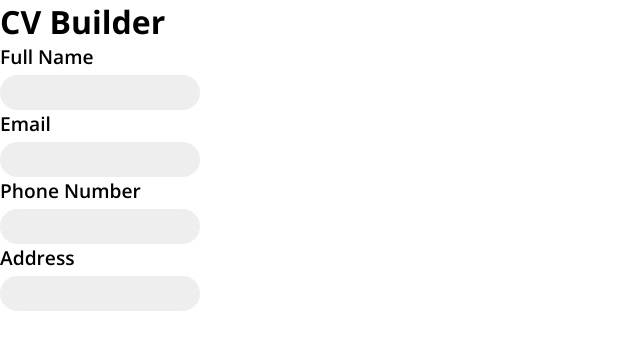
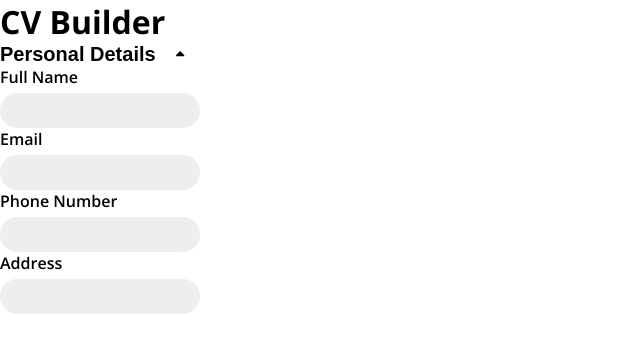
Before and after one commit to hipip/CV-Builder, a React (Vite) app: page / in a window 1280 px wide. Shown: the top 352 px of the page, without its empty margins (0-640 px from the left). Built offline with nearby package versions, Linux system fonts and the light colour scheme.

Commit message:
Add fontawesome & open/close section feature

```diff
--- a/package.json
+++ b/package.json
@@ -10,6 +10,11 @@
     "preview": "vite preview"
   },
   "dependencies": {
+    "@fortawesome/fontawesome-svg-core": "^6.7.1",
+    "@fortawesome/free-brands-svg-icons": "^6.7.1",
+    "@fortawesome/free-regular-svg-icons": "^6.7.1",
+    "@fortawesome/free-solid-svg-icons": "^6.7.1",
+    "@fortawesome/react-fontawesome": "^0.2.2",
     "react": "^18.3.1",
     "react-dom": "^18.3.1"
   },
--- a/src/App.jsx
+++ b/src/App.jsx
@@ -10,7 +10,7 @@ function App() {
     adress: "",
   });
 
-  const handleChange = (e) => {
+  const handlePersonalDetailsChange = (e) => {
     setPersonalDetails({ ...personalDetails, [e.target.id]: e.target.value });
   };
 
@@ -21,7 +21,7 @@ function App() {
       <h1>CV Builder</h1>
       <PersonalDetailsForm
         personalDetails={personalDetails}
-        handleChange={handleChange}
+        handleChange={handlePersonalDetailsChange}
       />
     </div>
   );
--- a/src/components/FormItem.jsx
+++ b/src/components/FormItem.jsx
@@ -1,5 +1,3 @@
-import "../styles/FormItem.css";
-
 function FormItem({ htmlFor, label, value, onChange }) {
   return (
     <div className="form-item">
--- a/src/components/PersonalDetailsForm.jsx
+++ b/src/components/PersonalDetailsForm.jsx
@@ -1,14 +1,30 @@
+import { FontAwesomeIcon } from "@fortawesome/react-fontawesome";
 import FormItem from "./FormItem";
+import { useState } from "react";
+import { faCaretUp, faCaretDown } from "@fortawesome/free-solid-svg-icons";
 
 export default function PersonalDetailsForm({ personalDetails, handleChange }) {
+  const [isOpen, setIsOpen] = useState(true);
+
+  const toggleIsOpen = () => {
+    setIsOpen(!isOpen);
+  };
+
   return (
-    <div>
+    <section>
+      <button className="section-btn" onClick={toggleIsOpen}>
+        <h2>Personal Details</h2>
+        <FontAwesomeIcon icon={isOpen ? faCaretUp : faCaretDown} />
+      </button>
+      {isOpen && (
+        <>
           <FormItem
             htmlFor="fullName"
             label="Full Name"
             value={personalDetails.fullName}
             onChange={handleChange}
           />
+
           <FormItem
             htmlFor="email"
             label="Email"
@@ -27,6 +43,8 @@ export default function PersonalDetailsForm({ personalDetails, handleChange }) {
             value={personalDetails.address}
             onChange={handleChange}
           />
-    </div>
+        </>
+      )}
+    </section>
   );
 }
--- a/src/styles/App.css
+++ b/src/styles/App.css
@@ -10,3 +10,44 @@
 body {
   font-family: "Open Sans", sans-serif;
 }
+
+.personal-details-form {
+  display: flex;
+  flex-direction: column;
+  padding: 10px 40px;
+  gap: 25px;
+}
+
+.form-item {
+  display: flex;
+  flex-direction: column;
+  align-items: flex-start;
+  gap: 5px;
+}
+
+.form-item label {
+  font-weight: 600;
+}
+
+.form-item input {
+  border: none;
+  border-radius: 20px;
+  background-color: #eeeeee;
+  max-width: 200px;
+  padding: 10px 15px;
+}
+
+.form-item input:focus {
+  outline: 1px solid #025bff;
+  box-shadow: 0 0 50px 0 #025bff65;
+}
+
+.section-btn {
+  display: flex;
+  justify-content: center;
+  align-items: center;
+  gap: 20px;
+  border: none;
+  background-color: transparent;
+  cursor: pointer;
+}
--- a/src/styles/FormItem.css
+++ /dev/null
@@ -1,31 +0,0 @@
-.personal-details-form {
-  display: flex;
-  flex-direction: column;
-  padding: 10px 40px;
-  gap: 25px;
-}
-
-.form-item {
-  display: flex;
-  flex-direction: column;
-  align-items: flex-start;
-  gap: 5px;
-}
-
-.form-item label {
-  font-size: 1.2rem;
-  font-weight: 600;
-}
-
-.form-item input {
-  border: none;
-  border-radius: 20px;
-  background-color: #eeeeee;
-  max-width: 200px;
-  padding: 10px 15px;
-}
-
-.form-item input:focus {
-  outline: 1px solid #025bff;
-  box-shadow: 0 0 50px 0 #025bff65;
-}
```
Also changed, not shown: 1 other file (tests, documents, lock files or other folders). Lines whose indentation alone changed are shown as unchanged.
